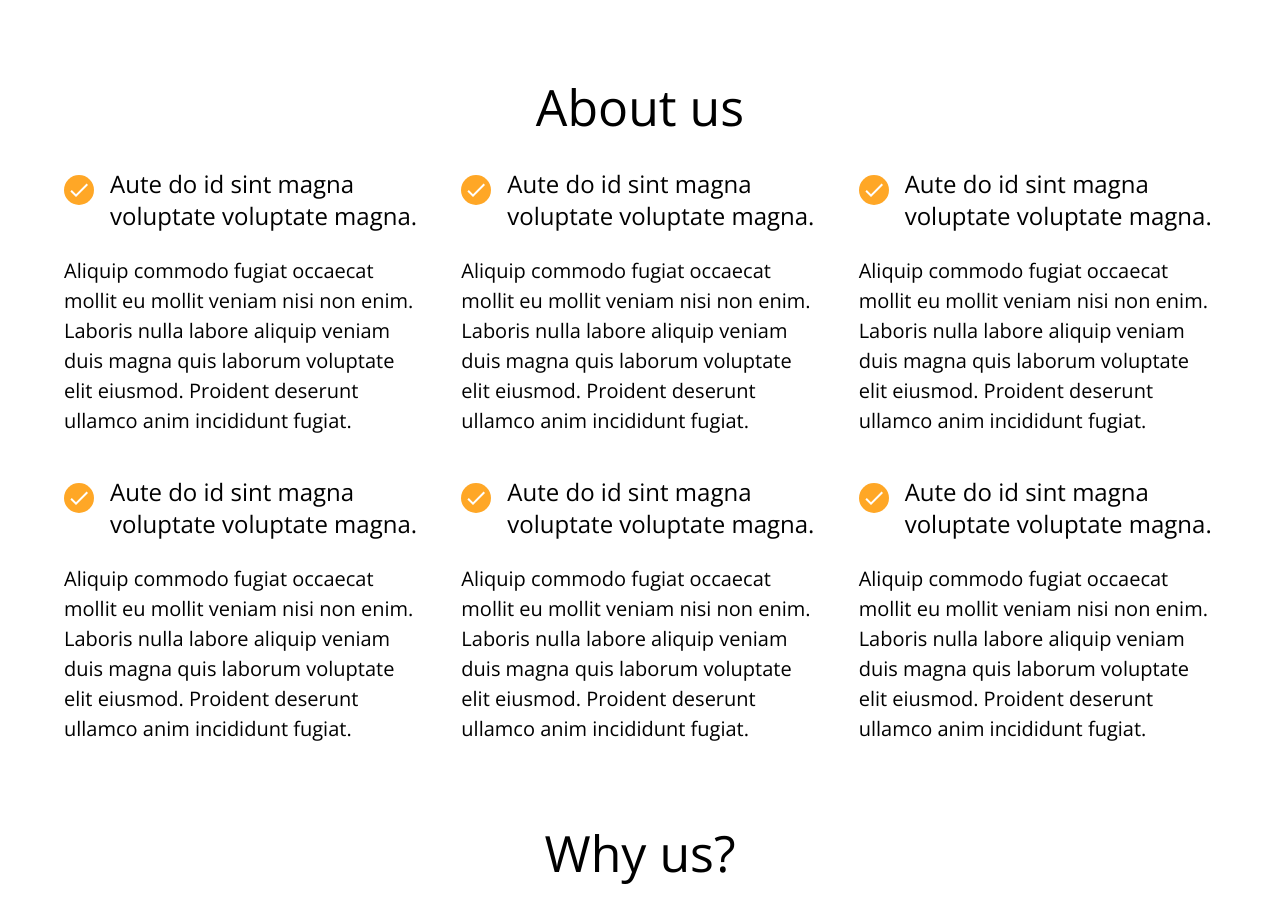
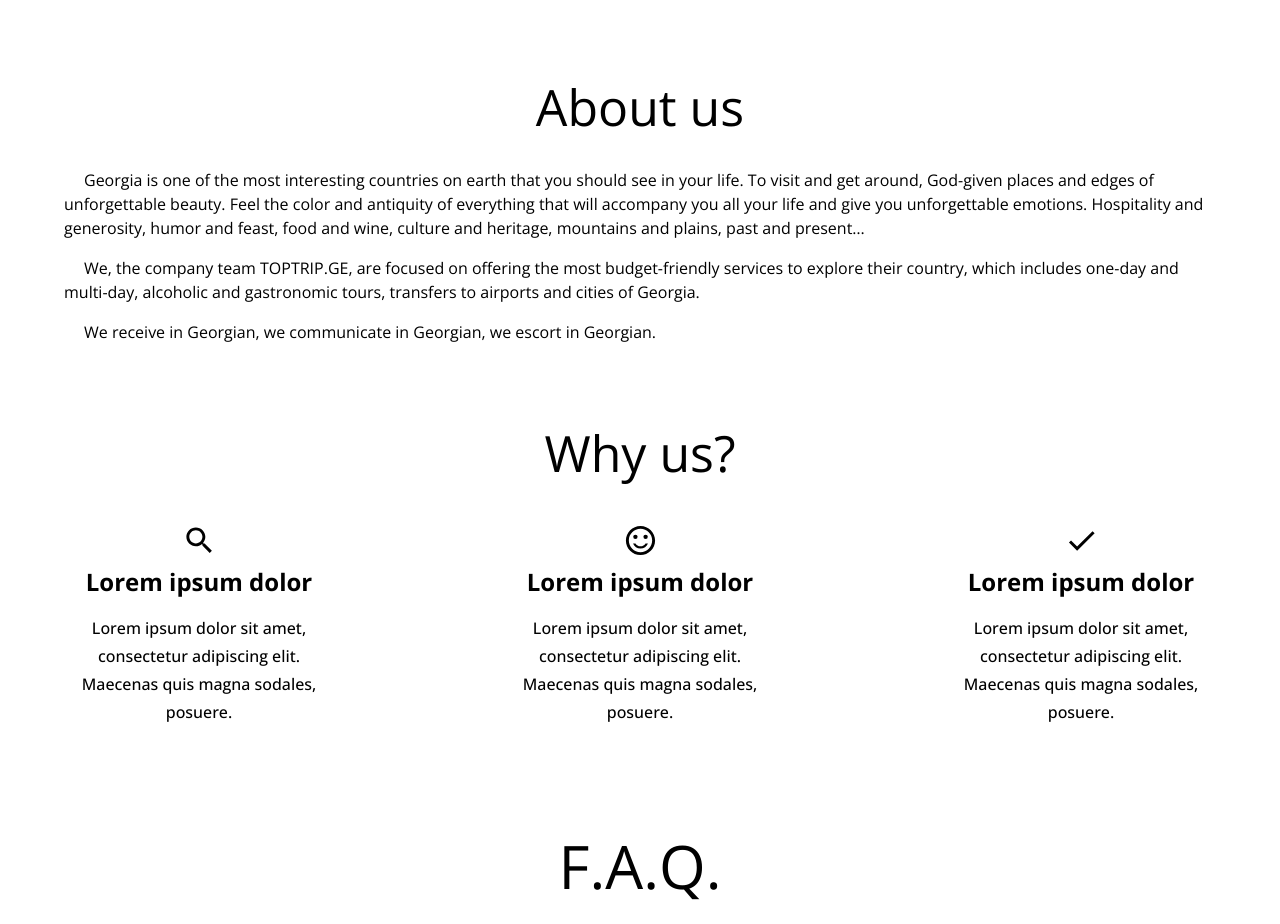
Before and after one commit to TopTrip-ge/top-trip, a React (Create React App) app: page / in a window 1280 px wide. Shown: the part 1400-2324 px from the top of the page. Built offline with nearby package versions, Linux system fonts and the light colour scheme; no server answers.

Commit message:
feat: filled section about us with translation (#52)
* feat: filled section about us with translation

* feat: added gap between paragraphs

```diff
--- a/public/locales/en/home/sections.json
+++ b/public/locales/en/home/sections.json
@@ -23,5 +23,10 @@
       "question": "What language to speak?",
       "answer": "You can specify in advance the language in which you will communicate with the guide-driver."
     }
+  ],
+  "about-us": [
+    "Georgia is one of the most interesting countries on earth that you should see in your life. To visit and get around, God-given places and edges of unforgettable beauty. Feel the color and antiquity of everything that will accompany you all your life and give you unforgettable emotions. Hospitality and generosity, humor and feast, food and wine, culture and heritage, mountains and plains, past and present…",
+    "We, the company team TOPTRIP.GE, are focused on offering the most budget-friendly services to explore their country, which includes one-day and multi-day, alcoholic and gastronomic tours, transfers to airports and cities of Georgia.",
+    "We receive in Georgian, we communicate in Georgian, we escort in Georgian."
   ]
 }
--- a/public/locales/ru/home/sections.json
+++ b/public/locales/ru/home/sections.json
@@ -23,5 +23,10 @@
       "question": "На каком языке разговаривать?",
       "answer": "Вы можете заранее указать язык на котором будете общаться с гидом-водителем."
     }
+  ],
+  "about-us": [
+    "Грузия одна из самых интересных стран на земле, которую Вы должны посмотреть в своей жизни. Побывать и обойти, Богом данные места и края незабываемой красоты. Почувствовать колорит и древность от всего, что всю жизнь будет Вас сопровождать и дарить незабываемые эмоции. Гостеприимство и великодушие, юмор и застолье, еда и вино, культура и наследие, горы и равнины, прошлое и настоящее…",
+    "Мы, команда компании TOPTRIP.GE, ориентированы максимально бюджетно предложить услуги знакомства со своей страной, что включает в себя однодневные и многодневные, алкогольные и гастрономические туры, трансферы по аэропортам и городам Грузии.",
+    "Принимаем по-грузински, общаемся по-грузински, провожаем по-грузински."
   ]
 }
--- a/src/pages/home/components/about-us/about-us.tsx
+++ b/src/pages/home/components/about-us/about-us.tsx
@@ -1,52 +1,11 @@
 import { FC } from "react";
-import uniqid from "uniqid";
 import { useTranslation } from "react-i18next";
-import { Container, Grid, Typography } from "@mui/material";
+import { Container, Typography, Box } from "@mui/material";
 import { Section } from "components/section";
 import { LOCALIZATION_NAMESPACES } from "enums/localization";
-import { CheckMark } from "./components";
-
-const REASONS = [
-  {
-    reason: "Aute do id sint magna voluptate voluptate magna.",
-    description: `Aliquip commodo fugiat occaecat mollit eu mollit veniam nisi non enim. Laboris nulla
-    labore aliquip veniam duis magna quis laborum voluptate elit eiusmod.
-    Proident deserunt ullamco anim incididunt fugiat.`,
-  },
-  {
-    reason: "Aute do id sint magna voluptate voluptate magna.",
-    description: `Aliquip commodo fugiat occaecat mollit eu mollit veniam nisi non enim. Laboris nulla
-    labore aliquip veniam duis magna quis laborum voluptate elit eiusmod.
-    Proident deserunt ullamco anim incididunt fugiat.`,
-  },
-  {
-    reason: "Aute do id sint magna voluptate voluptate magna.",
-    description: `Aliquip commodo fugiat occaecat mollit eu mollit veniam nisi non enim. Laboris nulla
-    labore aliquip veniam duis magna quis laborum voluptate elit eiusmod.
-    Proident deserunt ullamco anim incididunt fugiat.`,
-  },
-  {
-    reason: "Aute do id sint magna voluptate voluptate magna.",
-    description: `Aliquip commodo fugiat occaecat mollit eu mollit veniam nisi non enim. Laboris nulla
-    labore aliquip veniam duis magna quis laborum voluptate elit eiusmod.
-    Proident deserunt ullamco anim incididunt fugiat.`,
-  },
-  {
-    reason: "Aute do id sint magna voluptate voluptate magna.",
-    description: `Aliquip commodo fugiat occaecat mollit eu mollit veniam nisi non enim. Laboris nulla
-    labore aliquip veniam duis magna quis laborum voluptate elit eiusmod.
-    Proident deserunt ullamco anim incididunt fugiat.`,
-  },
-  {
-    reason: "Aute do id sint magna voluptate voluptate magna.",
-    description: `Aliquip commodo fugiat occaecat mollit eu mollit veniam nisi non enim. Laboris nulla
-    labore aliquip veniam duis magna quis laborum voluptate elit eiusmod.
-    Proident deserunt ullamco anim incididunt fugiat.`,
-  },
-];
 
 export const AboutUs: FC = () => {
-  const { t } = useTranslation();
+  const { t } = useTranslation(LOCALIZATION_NAMESPACES.HOME_SECTIONS);
 
   return (
     <Section>
@@ -58,38 +17,13 @@ export const AboutUs: FC = () => {
         >
           {t("title.about-us", { ns: LOCALIZATION_NAMESPACES.HOME_SECTIONS })}
         </Typography>
-        <Grid container spacing={5} sx={{ justifyContent: "center" }}>
-          {REASONS.map(({ reason, description }) => (
-            <Grid
-              key={uniqid()}
-              item
-              xs={9}
-              sm={6}
-              md={4}
-              sx={{ display: "flex", flexDirection: "column", gap: 3, alignItems: "center" }}
-            >
-              <CheckMark marginTop="7px" displayXs="flex" displaySm="none" />
-              <Typography
-                key={uniqid()}
-                component="h5"
-                variant="h5"
-                sx={{
-                  display: "flex",
-                  flexDirection: "row",
-                  gap: 2,
-                  alignItems: "top",
-                  fontSize: { xs: "16px", sm: "20px", md: "24px" },
-                }}
-              >
-                <CheckMark marginTop="7px" displayXs="none" displaySm="flex" />
-                {reason}
-              </Typography>
-              <Typography key={uniqid()} component="p" sx={{ fontSize: { xs: "10px", sm: "16px", md: "20px" } }}>
-                {description}
-              </Typography>
-            </Grid>
+        <Box sx={{ display: "flex", flexDirection: "column", gap: 2 }}>
+          {(t("about-us") as string[]).map((item) => (
+            <Typography component="p" sx={{ textIndent: "20px" }}>
+              {item}
+            </Typography>
           ))}
-        </Grid>
+        </Box>
       </Container>
     </Section>
   );
--- a/src/pages/home/components/about-us/components/index.ts
+++ /dev/null
@@ -1 +0,0 @@
-export * from "./сheck-mark";
--- a/src/pages/home/components/about-us/components/сheck-mark/check-mark.tsx
+++ /dev/null
@@ -1,27 +0,0 @@
-import { FC } from "react";
-import { Box } from "@mui/material";
-import { Icon } from "components/icon";
-
-interface Props {
-  marginTop?: number | string;
-  displayXs?: string;
-  displaySm?: string;
-}
-
-export const CheckMark: FC<Props> = ({ marginTop, displayXs, displaySm }) => (
-  <Box
-    sx={{
-      display: { xs: displayXs, sm: displaySm },
-      flexShrink: 0,
-      alignItems: "center",
-      justifyContent: "center",
-      width: "30px",
-      height: "30px",
-      borderRadius: "50%",
-      backgroundColor: "custom.orange",
-      mt: marginTop,
-    }}
-  >
-    <Icon name="Done" sx={{ color: "custom.white" }} />
-  </Box>
-);
--- a/src/pages/home/components/about-us/components/сheck-mark/index.ts
+++ /dev/null
@@ -1 +0,0 @@
-export * from "./check-mark";
--- a/src/pages/home/components/about-us/index.ts
+++ b/src/pages/home/components/about-us/index.ts
@@ -1,2 +1 @@
 export * from "./about-us";
-export * from "./components";
```
